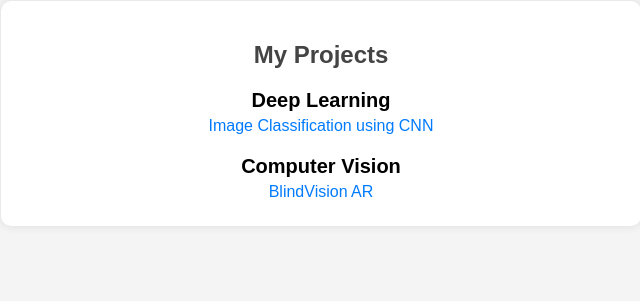
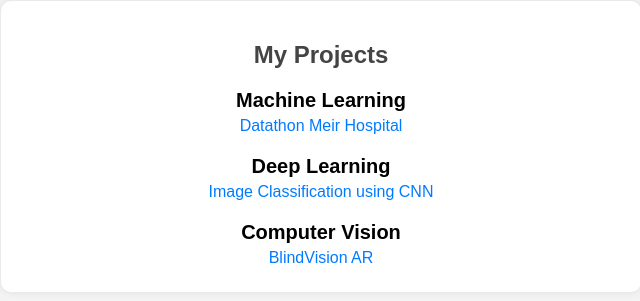
Before and after one commit to LinoyHalifa/Protfolio, a plain HTML site: page index.html in a window 1280 px wide. Shown: the part 99-400 px from the top of the page, without its empty margins (319-959 px from the left). Drawn offline with Linux system fonts and the light colour scheme.

Commit message:
Update index.html with new project

```diff
--- a/index.html
+++ b/index.html
@@ -49,13 +49,16 @@
 
         <!--
         <div class="project-category">Computer Vision</div>
-        <a href="#">Object Detection and Classification</a>
+        <a href="https://github.com/LinoyHalifa/Machine-Learning" target="_blank">Datathon Meir Hospital</a>
         <a href="#">Image Segmentation with Deep Learning</a>
-
+-->
         <div class="project-category">Machine Learning</div>
-        <a href="#">Predicting Equipment Failures</a>
+        <a href="https://github.com/LinoyHalifa/Machine-Learning" target="_blank">Datathon Meir Hospital</a>
+        <!--
         <a href="#">Anomaly Detection in Industrial Data</a>
         -->
+
+
 
         <div class="project-category">Deep Learning</div>
         <a href="https://github.com/LinoyHalifa/Deep-Learning" target="_blank">Image Classification using CNN</a>
```
